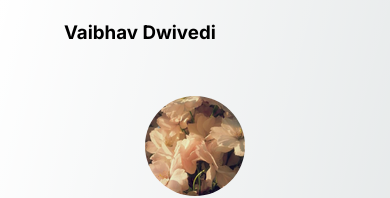
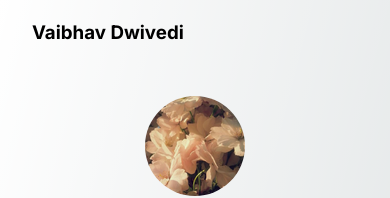
Before and after one commit to vaibhav-OP/website, a Next.js app: page / in a window 390 px wide. Shown: the top 198 px of the page. Built offline with nearby package versions, Linux system fonts and the light colour scheme.

Commit message:
Fixed Navbar's WINDOW not defined

```diff
--- a/components/Navbar/index.jsx
+++ b/components/Navbar/index.jsx
@@ -18,7 +18,7 @@ export default function Navbar() {
         }
     }
 
-    window.addEventListener('scroll', changeNavbar);
+    if(typeof window !== "undefined") window.addEventListener('scroll', changeNavbar);
 
     return <nav className={styles.navbar+" "+ (scrolled ? styles.active : "")}>
         <h3><Link href="/" style={{ outline: "none"}}>Vaibhav Dwivedi</Link></h3>
--- a/components/Navbar/navbar.module.css
+++ b/components/Navbar/navbar.module.css
@@ -16,3 +16,9 @@
         background: rgba(255, 255, 255, 0.2);
         box-shadow: 0 4px 30px rgba(0, 0, 0, 0.1);
 }
+
+@media (max-width: 1023px) {
+    .navbar {
+        padding: 0 2rem;
+    }
+}
```
